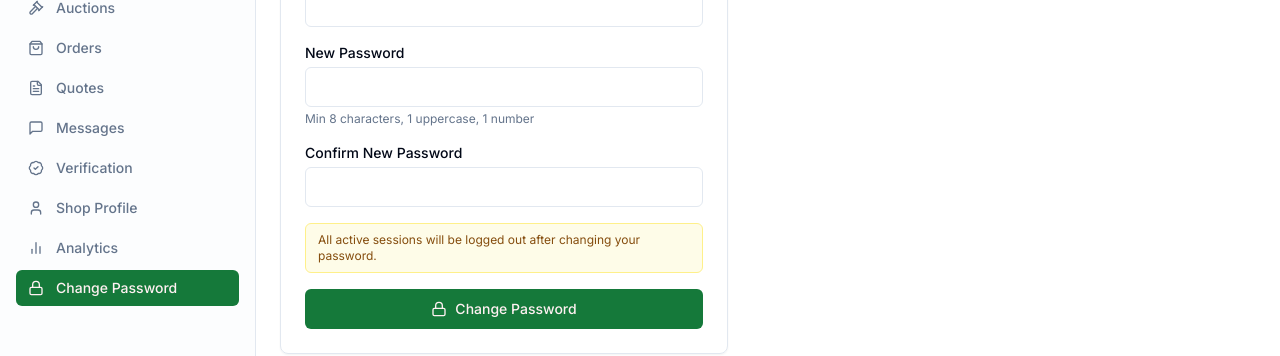
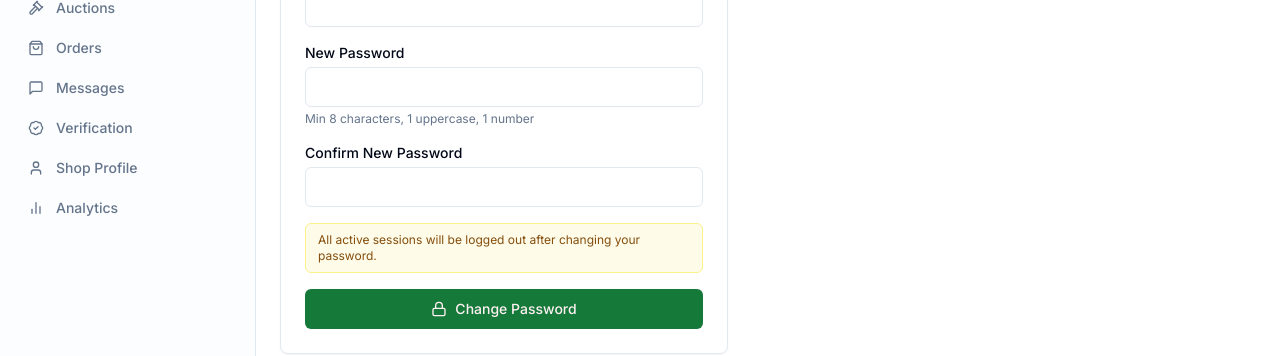
Before and after one commit to Muhit-1/KrishiHat, a Next.js app: page /seller/change-password in a window 1280 px wide. Shown: the part 207-563 px from the top of the page. Built offline with nearby package versions, Linux system fonts and the light colour scheme; no server answers.

Commit message:
front issues

```diff
--- a/src/app/seller/analytics/page.tsx
+++ b/src/app/seller/analytics/page.tsx
@@ -12,7 +12,6 @@ const sellerLinks = [
   { href: "/seller/products", label: "Products", icon: <Package className="h-4 w-4" /> },
   { href: "/seller/auctions", label: "Auctions", icon: <Gavel className="h-4 w-4" /> },
   { href: "/seller/orders", label: "Orders", icon: <ShoppingBag className="h-4 w-4" /> },
-  { href: "/seller/quotes", label: "Quotes", icon: <FileText className="h-4 w-4" /> },
   { href: "/seller/chat", label: "Messages", icon: <MessageSquare className="h-4 w-4" /> },
   { href: "/seller/verification", label: "Verification", icon: <BadgeCheck className="h-4 w-4" /> },
   { href: "/seller/profile", label: "Shop Profile", icon: <User className="h-4 w-4" /> },
--- a/src/app/seller/auctions/page.tsx
+++ b/src/app/seller/auctions/page.tsx
@@ -20,7 +20,6 @@ const sellerLinks = [
   { href: "/seller/products", label: "Products", icon: <Package className="h-4 w-4" /> },
   { href: "/seller/auctions", label: "Auctions", icon: <Gavel className="h-4 w-4" /> },
   { href: "/seller/orders", label: "Orders", icon: <ShoppingBag className="h-4 w-4" /> },
-  { href: "/seller/quotes", label: "Quotes", icon: <FileText className="h-4 w-4" /> },
   { href: "/seller/chat", label: "Messages", icon: <MessageSquare className="h-4 w-4" /> },
   { href: "/seller/verification", label: "Verification", icon: <BadgeCheck className="h-4 w-4" /> },
   { href: "/seller/profile", label: "Shop Profile", icon: <User className="h-4 w-4" /> },
--- a/src/app/seller/change-password/page.tsx
+++ b/src/app/seller/change-password/page.tsx
@@ -19,12 +19,11 @@ const sellerLinks = [
   { href: "/seller/products", label: "Products", icon: <Package className="h-4 w-4" /> },
   { href: "/seller/auctions", label: "Auctions", icon: <Gavel className="h-4 w-4" /> },
   { href: "/seller/orders", label: "Orders", icon: <ShoppingBag className="h-4 w-4" /> },
-  { href: "/seller/quotes", label: "Quotes", icon: <FileText className="h-4 w-4" /> },
   { href: "/seller/chat", label: "Messages", icon: <MessageSquare className="h-4 w-4" /> },
   { href: "/seller/verification", label: "Verification", icon: <BadgeCheck className="h-4 w-4" /> },
   { href: "/seller/profile", label: "Shop Profile", icon: <User className="h-4 w-4" /> },
   { href: "/seller/analytics", label: "Analytics", icon: <BarChart2 className="h-4 w-4" /> },
-  { href: "/seller/change-password", label: "Change Password", icon: <Lock className="h-4 w-4" /> },
+
 ];
 
 const schema = z
--- a/src/app/seller/chat/page.tsx
+++ b/src/app/seller/chat/page.tsx
@@ -15,7 +15,6 @@ const sellerLinks = [
   { href: "/seller/products", label: "Products", icon: <Package className="h-4 w-4" /> },
   { href: "/seller/auctions", label: "Auctions", icon: <Gavel className="h-4 w-4" /> },
   { href: "/seller/orders", label: "Orders", icon: <ShoppingBag className="h-4 w-4" /> },
-  { href: "/seller/quotes", label: "Quotes", icon: <FileText className="h-4 w-4" /> },
   { href: "/seller/chat", label: "Messages", icon: <MessageSquare className="h-4 w-4" /> },
   { href: "/seller/verification", label: "Verification", icon: <BadgeCheck className="h-4 w-4" /> },
   { href: "/seller/profile", label: "Shop Profile", icon: <User className="h-4 w-4" /> },
--- a/src/app/seller/dashboard/page.tsx
+++ b/src/app/seller/dashboard/page.tsx
@@ -17,7 +17,6 @@ const sellerLinks = [
   { href: "/seller/products", label: "Products", icon: <Package className="h-4 w-4" /> },
   { href: "/seller/auctions", label: "Auctions", icon: <Gavel className="h-4 w-4" /> },
   { href: "/seller/orders", label: "Orders", icon: <ShoppingBag className="h-4 w-4" /> },
-  { href: "/seller/quotes", label: "Quotes", icon: <FileText className="h-4 w-4" /> },
   { href: "/seller/chat", label: "Messages", icon: <MessageSquare className="h-4 w-4" /> },
   { href: "/seller/verification", label: "Verification", icon: <BadgeCheck className="h-4 w-4" /> },
   { href: "/seller/profile", label: "Shop Profile", icon: <User className="h-4 w-4" /> },
--- a/src/app/seller/orders/[id]/page.tsx
+++ b/src/app/seller/orders/[id]/page.tsx
@@ -17,7 +17,6 @@ const sellerLinks = [
   { href: "/seller/products", label: "Products", icon: <Package className="h-4 w-4" /> },
   { href: "/seller/auctions", label: "Auctions", icon: <Gavel className="h-4 w-4" /> },
   { href: "/seller/orders", label: "Orders", icon: <ShoppingBag className="h-4 w-4" /> },
-  { href: "/seller/quotes", label: "Quotes", icon: <FileText className="h-4 w-4" /> },
   { href: "/seller/chat", label: "Messages", icon: <MessageSquare className="h-4 w-4" /> },
   { href: "/seller/verification", label: "Verification", icon: <BadgeCheck className="h-4 w-4" /> },
   { href: "/seller/profile", label: "Shop Profile", icon: <User className="h-4 w-4" /> },
--- a/src/app/seller/orders/page.tsx
+++ b/src/app/seller/orders/page.tsx
@@ -16,7 +16,6 @@ const sellerLinks = [
   { href: "/seller/products", label: "Products", icon: <Package className="h-4 w-4" /> },
   { href: "/seller/auctions", label: "Auctions", icon: <Gavel className="h-4 w-4" /> },
   { href: "/seller/orders", label: "Orders", icon: <ShoppingBag className="h-4 w-4" /> },
-  { href: "/seller/quotes", label: "Quotes", icon: <FileText className="h-4 w-4" /> },
   { href: "/seller/chat", label: "Messages", icon: <MessageSquare className="h-4 w-4" /> },
   { href: "/seller/verification", label: "Verification", icon: <BadgeCheck className="h-4 w-4" /> },
   { href: "/seller/profile", label: "Shop Profile", icon: <User className="h-4 w-4" /> },
--- a/src/app/seller/products/[id]/edit/page.tsx
+++ b/src/app/seller/products/[id]/edit/page.tsx
@@ -18,7 +18,6 @@ const sellerLinks = [
   { href: "/seller/products", label: "Products", icon: <Package className="h-4 w-4" /> },
   { href: "/seller/auctions", label: "Auctions", icon: <Gavel className="h-4 w-4" /> },
   { href: "/seller/orders", label: "Orders", icon: <ShoppingBag className="h-4 w-4" /> },
-  { href: "/seller/quotes", label: "Quotes", icon: <FileText className="h-4 w-4" /> },
   { href: "/seller/chat", label: "Messages", icon: <MessageSquare className="h-4 w-4" /> },
   { href: "/seller/verification", label: "Verification", icon: <BadgeCheck className="h-4 w-4" /> },
   { href: "/seller/profile", label: "Shop Profile", icon: <User className="h-4 w-4" /> },
--- a/src/app/seller/products/page.tsx
+++ b/src/app/seller/products/page.tsx
@@ -16,7 +16,6 @@ const sellerLinks = [
   { href: "/seller/products", label: "Products", icon: <Package className="h-4 w-4" /> },
   { href: "/seller/auctions", label: "Auctions", icon: <Gavel className="h-4 w-4" /> },
   { href: "/seller/orders", label: "Orders", icon: <ShoppingBag className="h-4 w-4" /> },
-  { href: "/seller/quotes", label: "Quotes", icon: <FileText className="h-4 w-4" /> },
   { href: "/seller/chat", label: "Messages", icon: <MessageSquare className="h-4 w-4" /> },
   { href: "/seller/verification", label: "Verification", icon: <BadgeCheck className="h-4 w-4" /> },
   { href: "/seller/profile", label: "Shop Profile", icon: <User className="h-4 w-4" /> },
--- a/src/app/seller/profile/page.tsx
+++ b/src/app/seller/profile/page.tsx
@@ -17,7 +17,6 @@ const sellerLinks = [
   { href: "/seller/products", label: "Products", icon: <Package className="h-4 w-4" /> },
   { href: "/seller/auctions", label: "Auctions", icon: <Gavel className="h-4 w-4" /> },
   { href: "/seller/orders", label: "Orders", icon: <ShoppingBag className="h-4 w-4" /> },
-  { href: "/seller/quotes", label: "Quotes", icon: <FileText className="h-4 w-4" /> },
   { href: "/seller/chat", label: "Messages", icon: <MessageSquare className="h-4 w-4" /> },
   { href: "/seller/verification", label: "Verification", icon: <BadgeCheck className="h-4 w-4" /> },
   { href: "/seller/profile", label: "Shop Profile", icon: <User className="h-4 w-4" /> },
--- a/src/app/seller/verification/page.tsx
+++ b/src/app/seller/verification/page.tsx
@@ -14,7 +14,6 @@ const sellerLinks = [
   { href: "/seller/products", label: "Products", icon: <Package className="h-4 w-4" /> },
   { href: "/seller/auctions", label: "Auctions", icon: <Gavel className="h-4 w-4" /> },
   { href: "/seller/orders", label: "Orders", icon: <ShoppingBag className="h-4 w-4" /> },
-  { href: "/seller/quotes", label: "Quotes", icon: <FileText className="h-4 w-4" /> },
   { href: "/seller/chat", label: "Messages", icon: <MessageSquare className="h-4 w-4" /> },
   { href: "/seller/verification", label: "Verification", icon: <BadgeCheck className="h-4 w-4" /> },
   { href: "/seller/profile", label: "Shop Profile", icon: <User className="h-4 w-4" /> },
```
Also changed, not shown: 1 other file (tests, documents, lock files or other folders).
